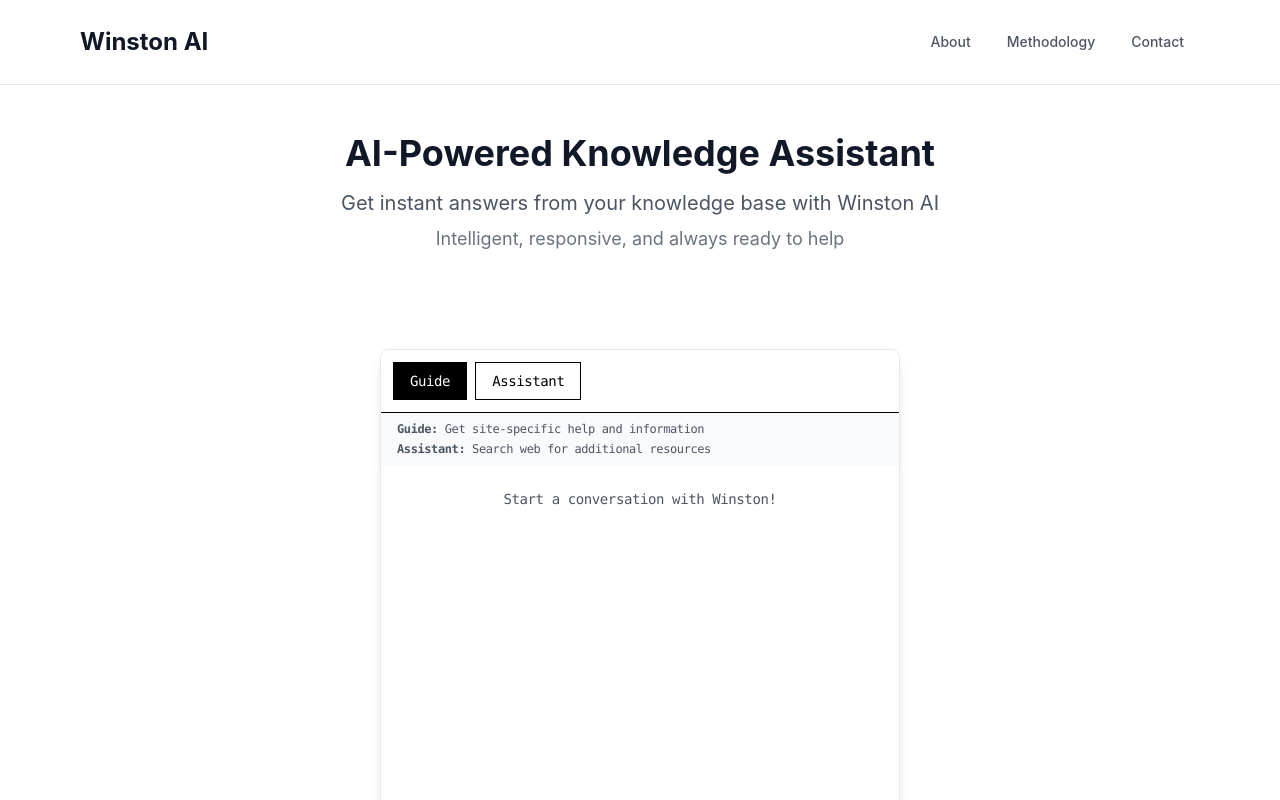
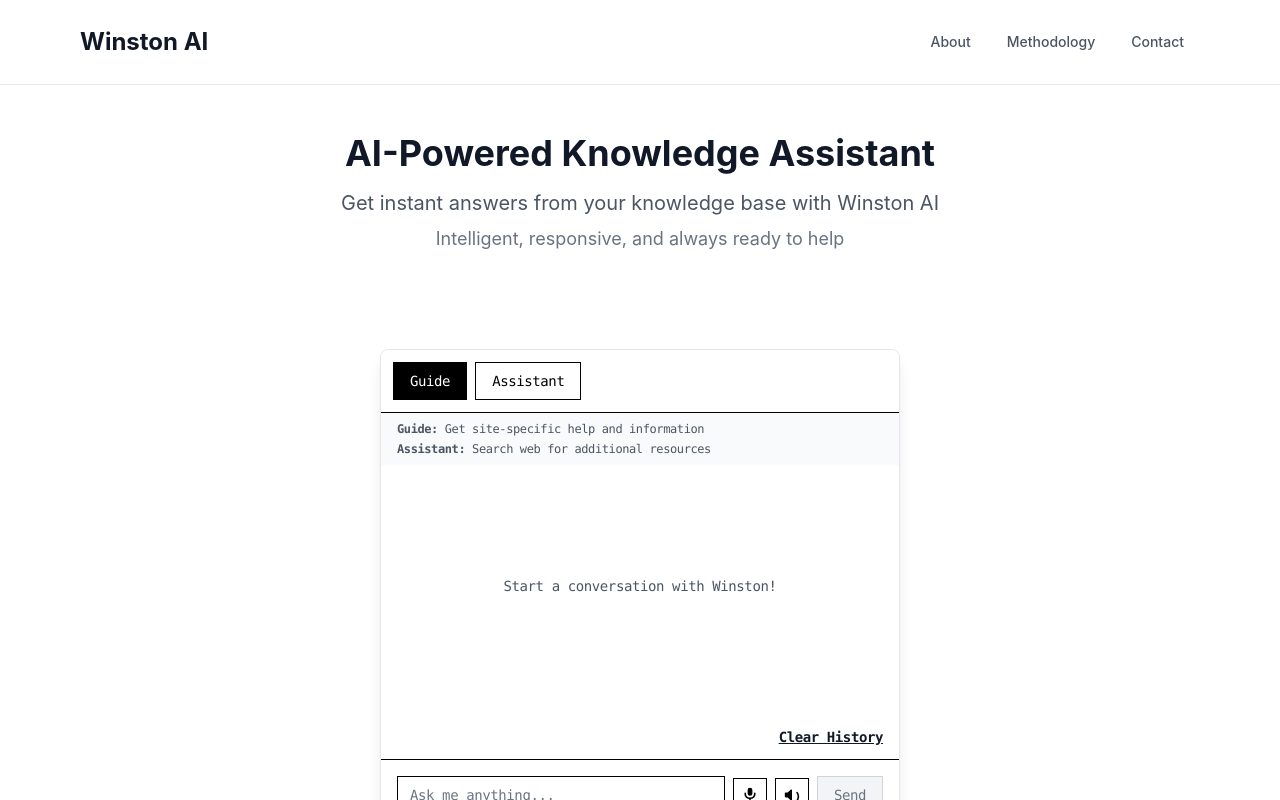
Before and after one commit to WinstonAC/winston-Chat, a Next.js app: page / in a window 1280 px wide. Shown: the top 800 px of the page. Built offline with nearby package versions, Linux system fonts and the light colour scheme.

Commit message:
Fix chat widget empty space - reduce height and center content
- Reduced widget height from 70vh to 60vh
- Reduced max height from 80vh to 70vh
- Centered empty state content vertically using flexbox
- Eliminated large empty space below start conversation text

```diff
--- a/app/components/ChatWidget.tsx
+++ b/app/components/ChatWidget.tsx
@@ -415,7 +415,7 @@
   return (
     <div
       ref={chatContainerRef}
-      className={`w-full h-[70vh] max-h-[80vh] min-h-0 font-mono text-sm tracking-tight flex flex-col ${isEmbedded ? '' : 'border border-black'} sm:text-base`}
+      className={`w-full h-[60vh] max-h-[70vh] min-h-0 font-mono text-sm tracking-tight flex flex-col ${isEmbedded ? '' : 'border border-black'} sm:text-base`}
       style={{ scrollbarGutter: 'stable both-edges' }}
       data-component="ChatWidget"
     >
@@ -477,13 +477,15 @@
         data-pane="messages"
       >
         {messages.length === 0 ? (
-          <div className="text-center text-gray-600 py-6">
+          <div className="flex items-center justify-center h-full text-center text-gray-600">
+            <div>
               <p className="text-sm mb-2">Start a conversation with Winston!</p>
               {kb === 'william' && (
                 <p className="text-xs text-gray-500">
                   Welcome to William&apos;s Portfolio! Ask me about my projects, skills, or experience.
                 </p>
               )}
+            </div>
           </div>
         ) : (
           messages.map((m, i) => (
```
Lines whose indentation alone changed are shown as unchanged.
